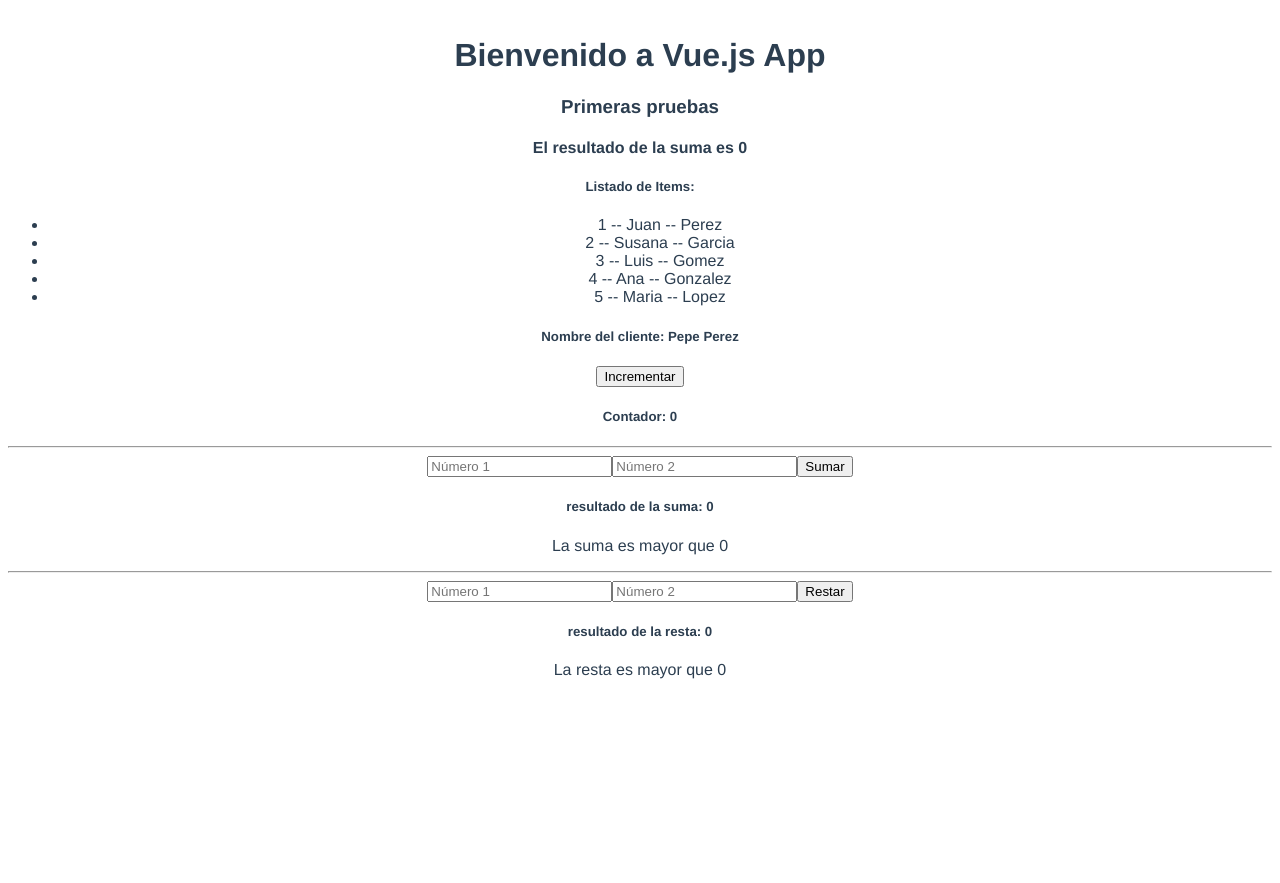
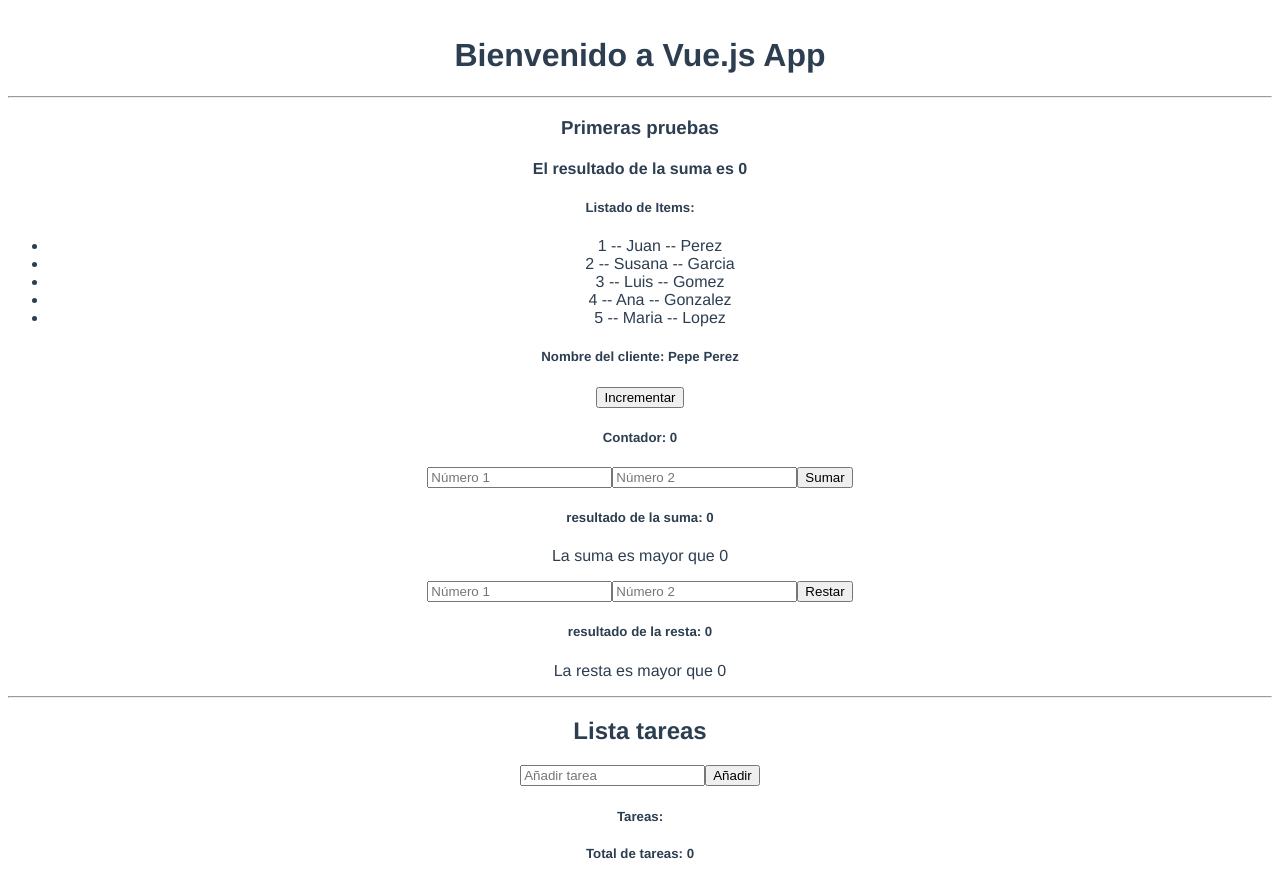
Before and after one commit to amelych/vue_amelycharris, a Vue app: page / in a window 1280 px wide. Shown: the part 248-1131 px from the top of the page. Before the commit the page ends 943 px from the top, so only its background shows below. Built offline with nearby package versions, Linux system fonts and the light colour scheme.

Commit message:
Lista tareas

```diff
--- a/src/App.vue
+++ b/src/App.vue
@@ -2,17 +2,20 @@
   <img alt="Vue logo" src="./assets/logo.png">
   <HelloWorld msg="Bienvenido a  Vue.js App"/>
   <PrimerasPruebas mensaje="Primeras pruebas" />
+  <ListaTareas mensajeL="Lista tareas" />
 </template>
 
 <script>
 import HelloWorld from './components/HelloWorld.vue'
 import PrimerasPruebas from './components/PrimerasPruebas.vue';
+import ListaTareas from './components/ListaTareas.vue';
 
 export default {
   name: 'App',
   components: {
     HelloWorld,
-    PrimerasPruebas
+    PrimerasPruebas,
+    ListaTareas
   }
 }
 </script>
--- /dev/null
+++ b/src/components/ListaTareas.vue
@@ -0,0 +1,43 @@
+<template>
+  <div class="hello">
+    <h2>{{ mensajeL }}</h2>
+    <div>
+      <input v-model="tarea" type="text" placeholder="Añadir tarea" />
+      <button @click="agregarTarea">Añadir</button>
+      <h5>Tareas:</h5>
+      <h5>Total de tareas: {{ tareas.length }}</h5>
+      <ul>
+            <li v-for="(tarea, id) in tareas" :key="id">
+               {{ id + 1 }} . {{ tarea }}
+               <button @click="eliminarTarea">Eliminar</button>
+            </li>
+        </ul>
+    </div>
+  </div>
+</template>
+
+<script>
+export default {
+  name: "ListaTarea",
+  props: {
+    mensajeL: String,
+  },
+  methods: {
+    agregarTarea() {
+      this.tareas.push(this.tarea);
+    },
+    eliminarTarea() {
+        this.tareas.splice(this.index, 1);
+        // this.listarTareas;
+    }
+  },
+  data() {
+    return {
+      tareas: [],
+    };
+  },
+};
+</script>
+
+<style>
+</style>
--- a/src/components/PrimerasPruebas.vue
+++ b/src/components/PrimerasPruebas.vue
@@ -1,4 +1,5 @@
 <template>
+    <hr>
     <div class="hello">
         <h3>{{ mensaje }}</h3>
         <h4>El resultado de la suma es {{ resultadoSuma }}</h4>
@@ -11,7 +12,6 @@
         <h5>Nombre del cliente: {{ nombreCliente }}</h5>
         <button @click='incrementar'>Incrementar</button>
         <h5>Contador: {{ contador }}</h5>
-        <hr>
         <div>
             <input v-model="number1" type="text" placeholder="Número 1">
             <input v-model="number2" type="text" placeholder="Número 2">
@@ -20,7 +20,6 @@
             <p v-if='suma >= 0'>La suma es mayor que 0</p>
             <p v-else>La suma es menor que 0</p>
         </div>
-        <hr>
         <div>
             <input v-model="n1" type="text" placeholder="Número 1">
             <input v-model="n2" type="text" placeholder="Número 2">
@@ -29,6 +28,7 @@
             <p v-if='resta >= 0'>La resta es mayor que 0</p>
             <p v-else>La resta es menor que 0</p>
         </div>
+        <hr>
     </div>
 </template>
 
@@ -60,8 +60,8 @@
         }
     },
     watch: {
-        mensaje(nuevoMensaje, viejoMensaje) {
-            console.log(`Hemos pasado de ${viejoMensaje} a ${nuevoMensaje}`);
+        contador(nuevoMensaje, viejoMensaje) {
+            alert(`Hemos pasado de ${viejoMensaje} a ${nuevoMensaje}`);
         }
     },
     methods: {
```
